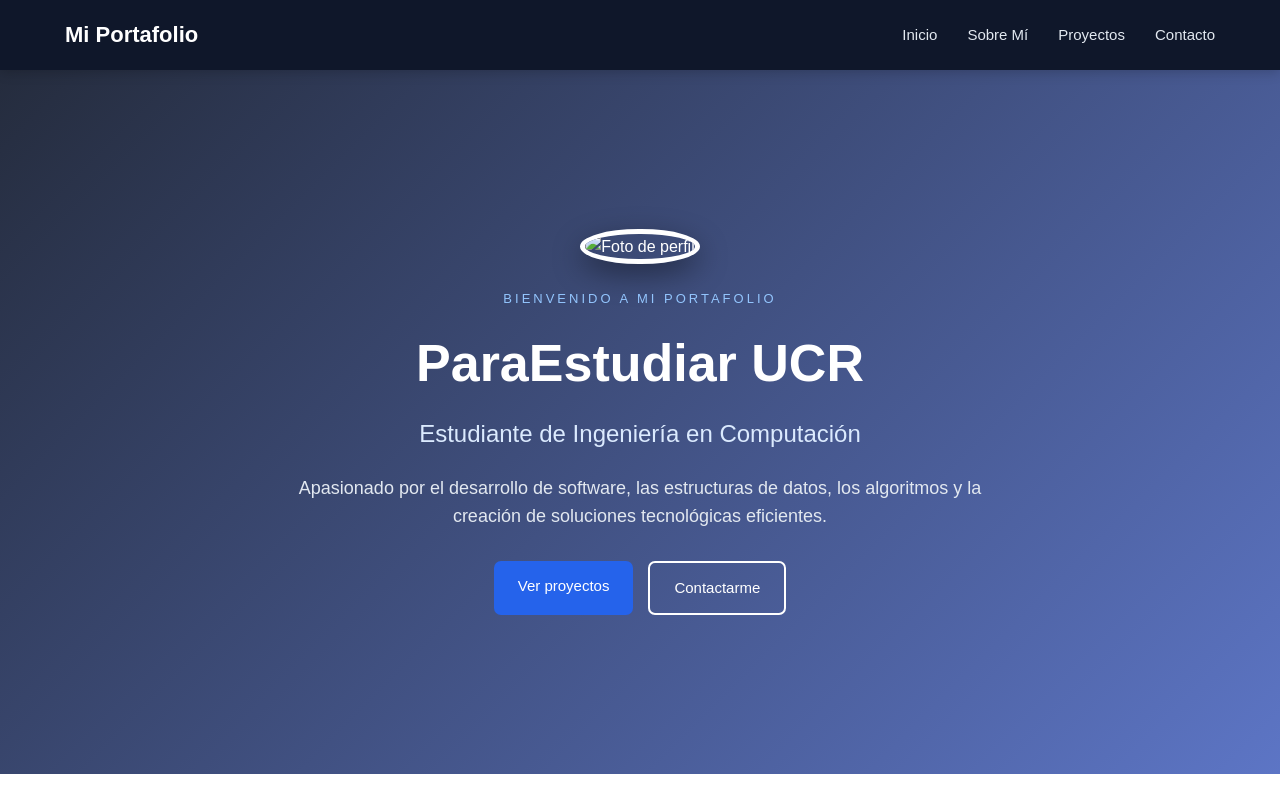
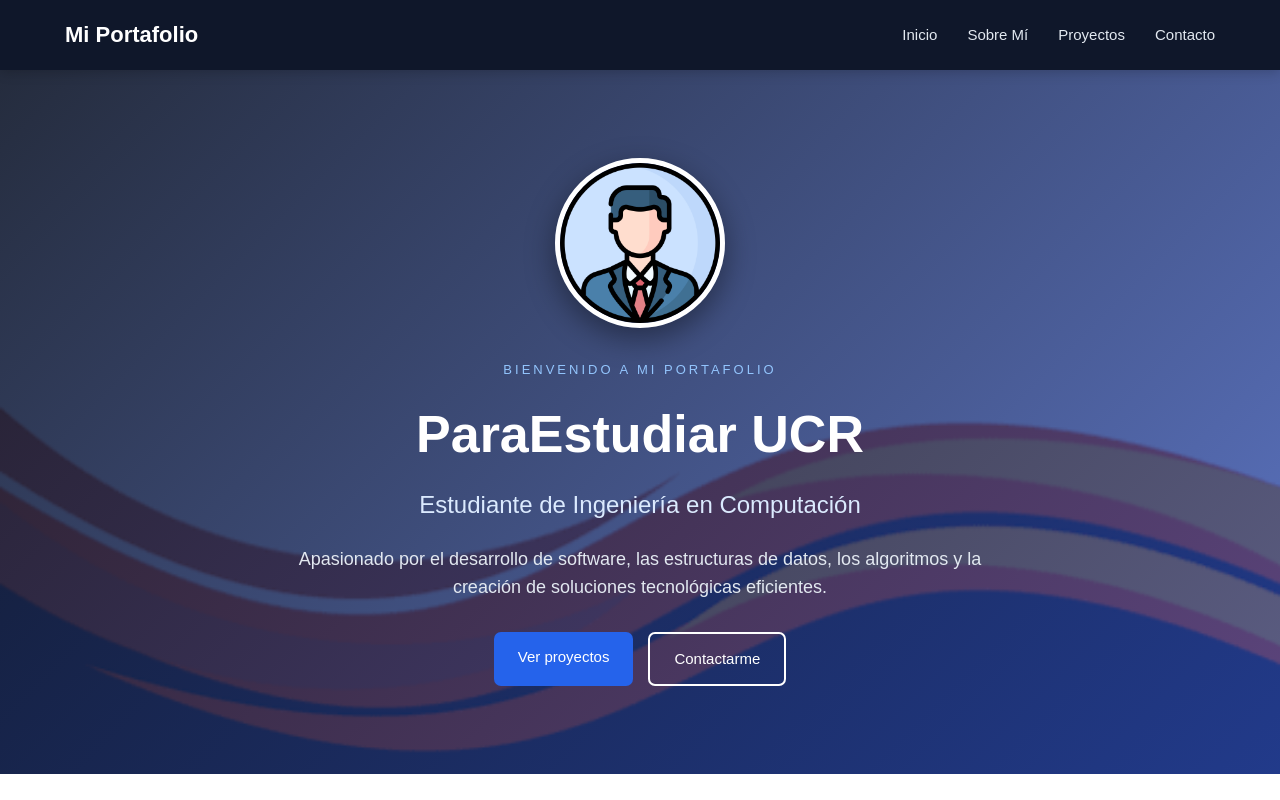
Before and after one commit to NayuribeCastro-crypto/DSIV, a plain HTML site: page index.html in a window 1280 px wide. Shown: the top 800 px of the page. Drawn offline with Linux system fonts and the light colour scheme.

Commit message:
Agregando cambios html

```diff
--- a/css/style.css
+++ b/css/style.css
@@ -104,7 +104,7 @@
     min-height: 88vh;
 
     background-image:
-        url("../img/banner.jpg");
+        url("../img/banner.png");
 
     background-size: cover;
 
--- a/index.html
+++ b/index.html
@@ -30,7 +30,7 @@
         <div class="hero-overlay">
             <div class="hero-content">
 
-                <img src="img/perfil.jpg" alt="Foto de perfil" class="foto-perfil">
+                <img src="img/Perfil.png" alt="Foto de perfil" class="foto-perfil">
 
                 <p class="saludo">Bienvenido a mi portafolio</p>
 
```
Also changed, not shown: img/Perfil.png (added), img/banner.png (added).
